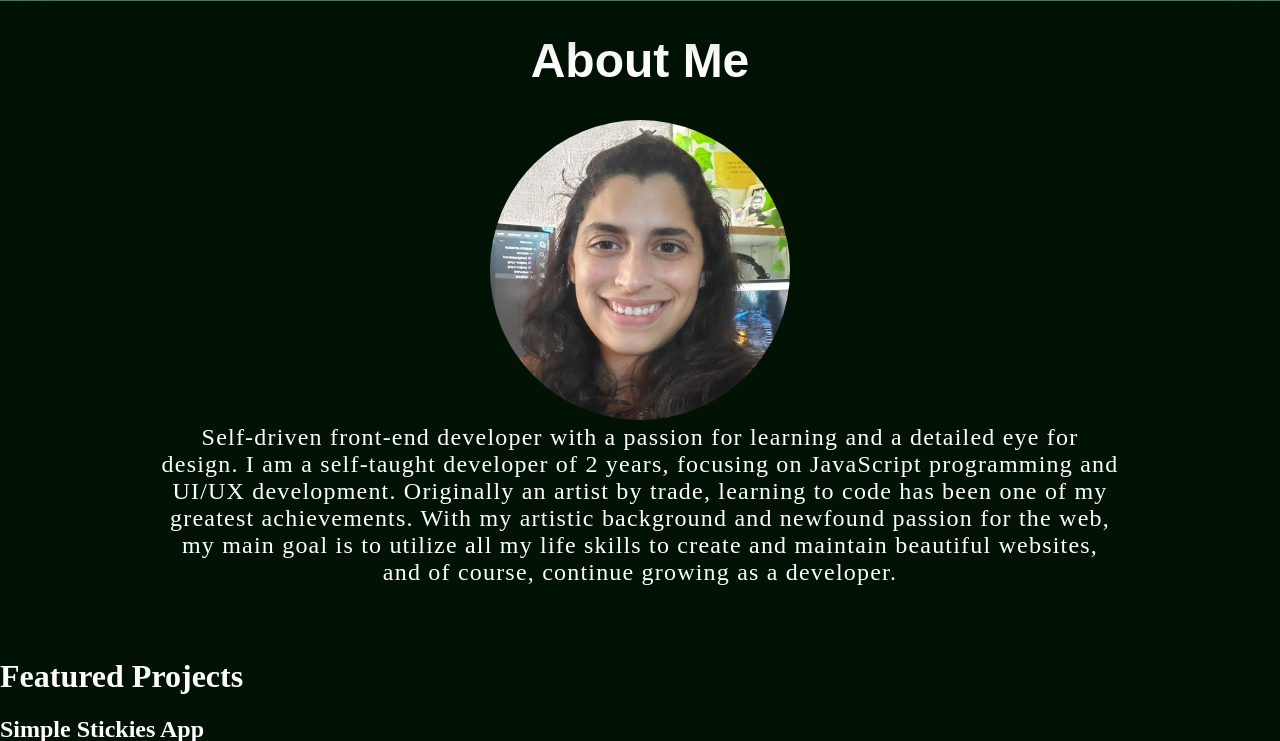
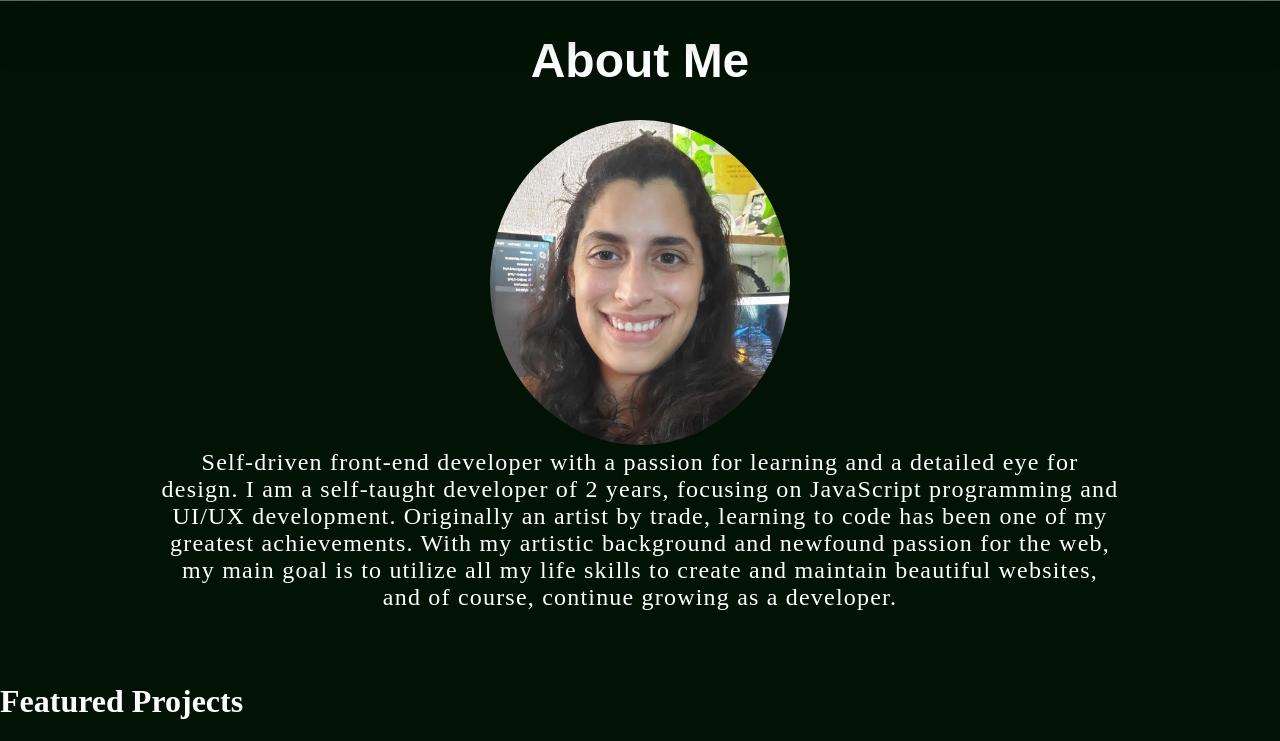
Before and after one commit to vilodye1/vilodye1.github.io, a PHP site: page / in a window 1280 px wide; the page is wider, and only the part inside the window is pictured. Shown: the part 838-1579 px from the top of that part. Run offline with PHP 8.4, Linux system fonts and the light colour scheme; some web fonts are replaced.

Commit message:
Update styles.css

```diff
--- a/styles.css
+++ b/styles.css
@@ -97,7 +97,7 @@ a {
 .profile-img {
 border-radius: 50%;
 width: 300px;
-height: 300px;
+height: 325px;
 }
 
 .about-me-p {
```
